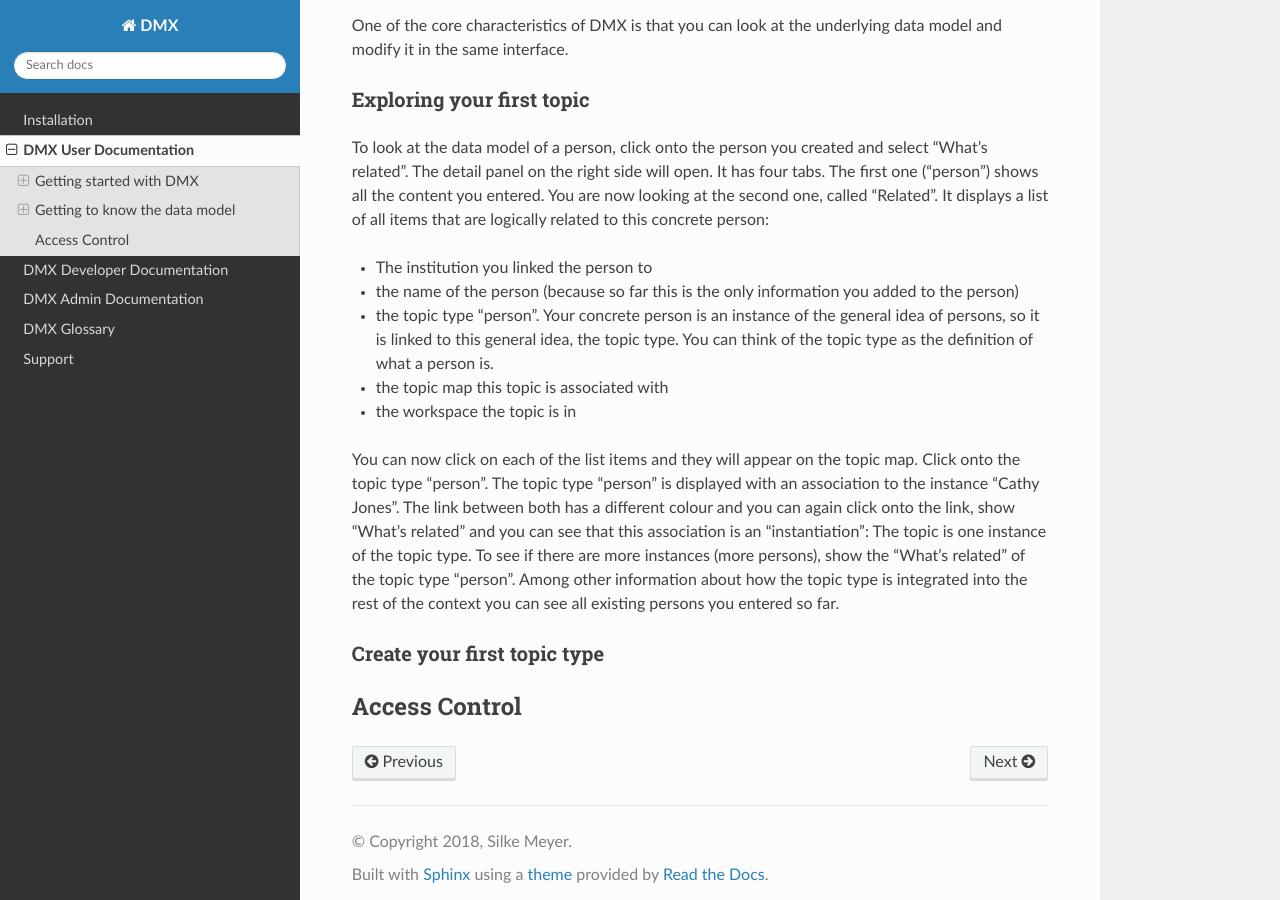
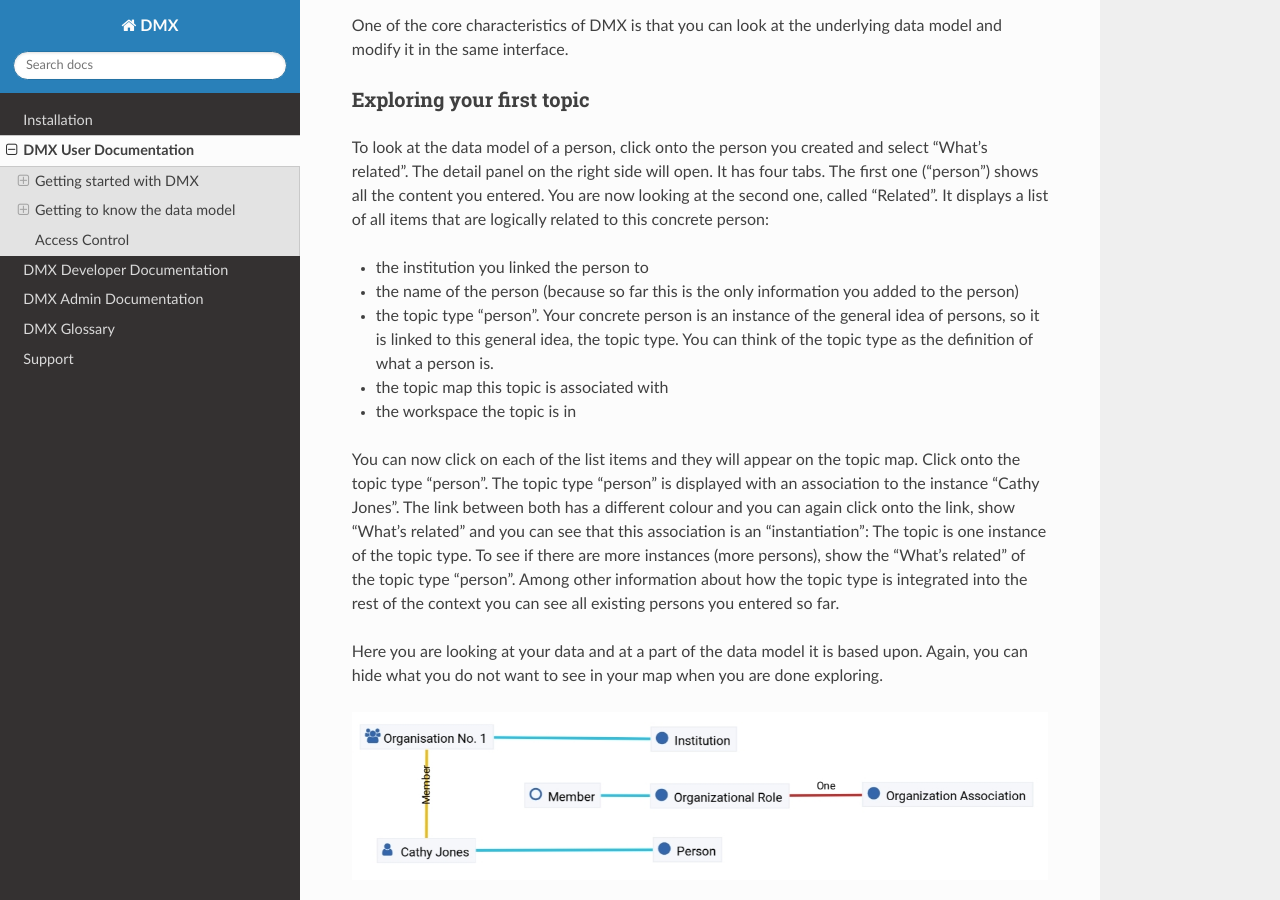
Before and after one commit to dmx-systems/dmx-documentation, a Sphinx documentation site: the page built from docs/user.rst, in a window 1280 px wide and 900 px high, scrolled down 3144 px. Built offline with Sphinx 7.4.7 and the Read the Docs theme 2.0.0, drawn with Linux system fonts in a browser that asks for light colours.

Commit message:
intro data model /w screenshot

```diff
--- a/docs/user.rst
+++ b/docs/user.rst
@@ -81,13 +81,17 @@
 
 To look at the data model of a person, click onto the person you created and select "What's related". The detail panel on the right side will open. It has four tabs. The first one ("person") shows all the content you entered. You are now looking at the second one, called "Related". It displays a list of all items that are logically related to this concrete person:
 
-- The institution you linked the person to
+- the institution you linked the person to
 - the name of the person (because so far this is the only information you added to the person)
 - the topic type "person". Your concrete person is an instance of the general idea of persons, so it is linked to this general idea, the topic type. You can think of the topic type as the definition of what a person is.
 - the topic map this topic is associated with
 - the workspace the topic is in
 
 You can now click on each of the list items and they will appear on the topic map. Click onto the topic type "person". The topic type "person" is displayed with an association to the instance "Cathy Jones". The link between both has a different colour and you can again click onto the link, show "What's related" and you can see that this association is an "instantiation": The topic is one instance of the topic type. To see if there are more instances (more persons), show the "What's related" of the topic type "person". Among other information about how the topic type is integrated into the rest of the context you can see all existing persons you entered so far.
+
+Here you are looking at your data and at a part of the data model it is based upon. Again, you can hide what you do not want to see in your map when you are done exploring.
+
+.. image:: _static/intro-data-model.jpg
 
 Create your first topic type
 ===================================
```
Also changed, not shown: docs/_static/intro-data-model.jpg (added).
